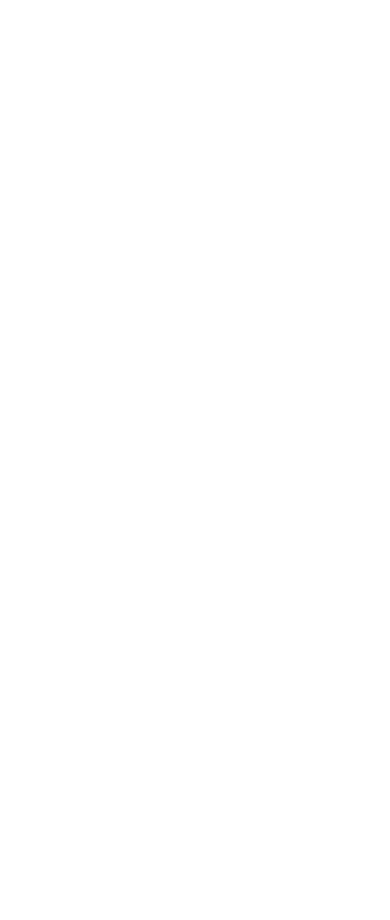
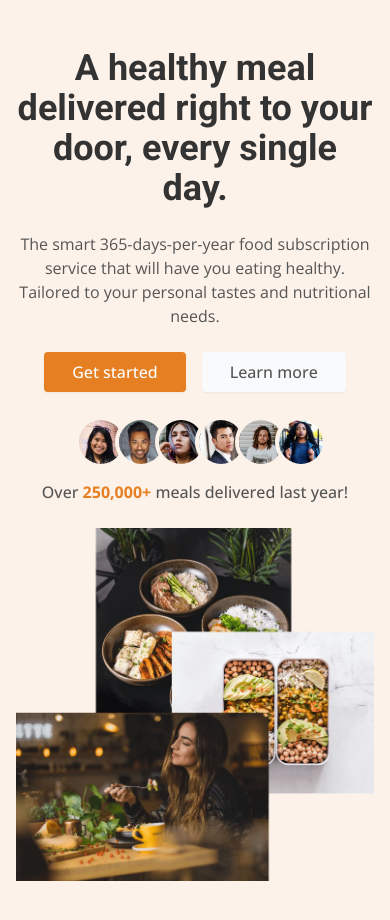
Before and after one commit to tdubsxc/omnifood-landing-page, a website built with Vite: page index.html in a window 390 px wide. Before the commit the page ends 844 px from the top, so only its background shows below. Built offline with nearby package versions, Linux system fonts and the light colour scheme.

Commit message:
Started working on the hero section for mobile.

```diff
--- a/index.html
+++ b/index.html
@@ -19,6 +19,76 @@
     />
   </head>
   <body class="preload font-body text-body">
+    <section id="hero" class="ps bg-secondary">
+      <div class="container">
+        <div class="grid grid-cols-2 gap-6">
+          <div class="col-span-2 space-y-6 text-center">
+            <h1 class="font-display font-bold text-body-dark text-4xl">
+              A healthy meal delivered right to your door, every single day.
+            </h1>
+            <p>
+              The smart 365-days-per-year food subscription service that will have you eating healthy. Tailored to your
+              personal tastes and nutritional needs.
+            </p>
+            <div class="flex justify-center gap-4">
+              <a href="#cta" class="btn bg-primary text-white py-2 px-7 hover:bg-primary-dark">Get started</a>
+              <a
+                href="#how-it-works"
+                class="btn py-2 px-7 bg-gray-50 hover:bg-secondary hover:shadow-border hover:shadow-white"
+                >Learn more</a
+              >
+            </div>
+            <div class="flex flex-wrap justify-center items-center gap-y-3">
+              <div class="flex justify-center items-center">
+                <img
+                  class="h-13 object-cover border-4 border-secondary rounded-full -mr-3"
+                  src="/assets/images/customers/person-1.jpg"
+                  alt="A happy customer."
+                />
+                <img
+                  class="h-13 object-cover border-4 border-secondary rounded-full -mr-3"
+                  src="/assets/images/customers/person-2.jpg"
+                  alt="A happy customer."
+                />
+                <img
+                  class="h-13 object-cover border-4 border-secondary rounded-full -mr-3"
+                  src="/assets/images/customers/person-3.jpg"
+                  alt="A happy customer."
+                />
+                <img
+                  class="h-13 object-cover border-4 border-secondary rounded-full -mr-3"
+                  src="/assets/images/customers/person-4.jpg"
+                  alt="A happy customer."
+                />
+                <img
+                  class="h-13 object-cover border-4 border-secondary rounded-full -mr-3"
+                  src="/assets/images/customers/person-5.jpg"
+                  alt="A happy customer."
+                />
+                <img
+                  class="h-13 object-cover border-4 border-secondary rounded-full -mr-3"
+                  src="/assets/images/customers/person-6.jpg"
+                  alt="A happy customer."
+                />
+              </div>
+              <div>
+                <p class="font-medium">Over <b class="text-primary">250,000+</b> meals delivered last year!</p>
+              </div>
+            </div>
+          </div>
+          <div class="col-span-2">
+            <picture>
+              <source srcset="/assets/images/hero/hero-bg.webp" type="image/webp" />
+              <img
+                src="/assets/images/hero/hero-bg-fallback.png"
+                alt="Woman enjoying her food, meal prep containers, and meals presentation."
+                title="Woman enjoying her food, meal prep containers, and meals presentation"
+              />
+            </picture>
+          </div>
+        </div>
+      </div>
+    </section>
     <script type="module" src="https://unpkg.com/ionicons@5.5.2/dist/ionicons/ionicons.esm.js"></script>
     <script type="module" src="/main.js"></script>
   </body>
--- a/tailwind.config.js
+++ b/tailwind.config.js
@@ -69,6 +69,9 @@ module.exports = {
         body: 'Open Sans',
         display: 'Roboto',
       },
+      boxShadow: {
+        border: 'inset 0 0 0 3px',
+      },
       spacing: {
         13: '3.25rem',
         15: '3.75rem',
```
